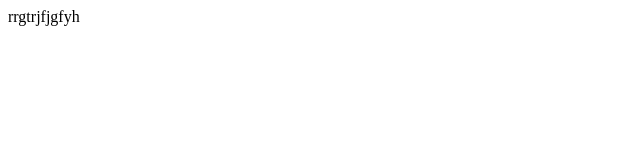
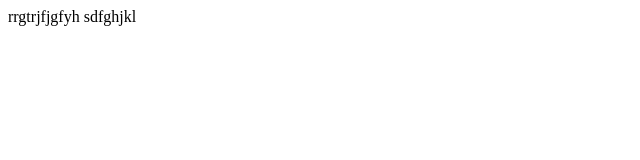
Before and after one commit to mohitmaharwade1998/quizApp, a plain HTML site: page index.html in a window 1280 px wide. Shown: the full height of the page, 0-640 px from the left. Drawn offline with Linux system fonts and the light colour scheme.

Commit message:
pushing rindexe

```diff
--- a/index.html
+++ b/index.html
@@ -7,5 +7,6 @@
 </head>
 <body>
     rrgtrjfjgfyh
+    sdfghjkl
 </body>
 </html>
```
Also changed, not shown: 1 other file.
